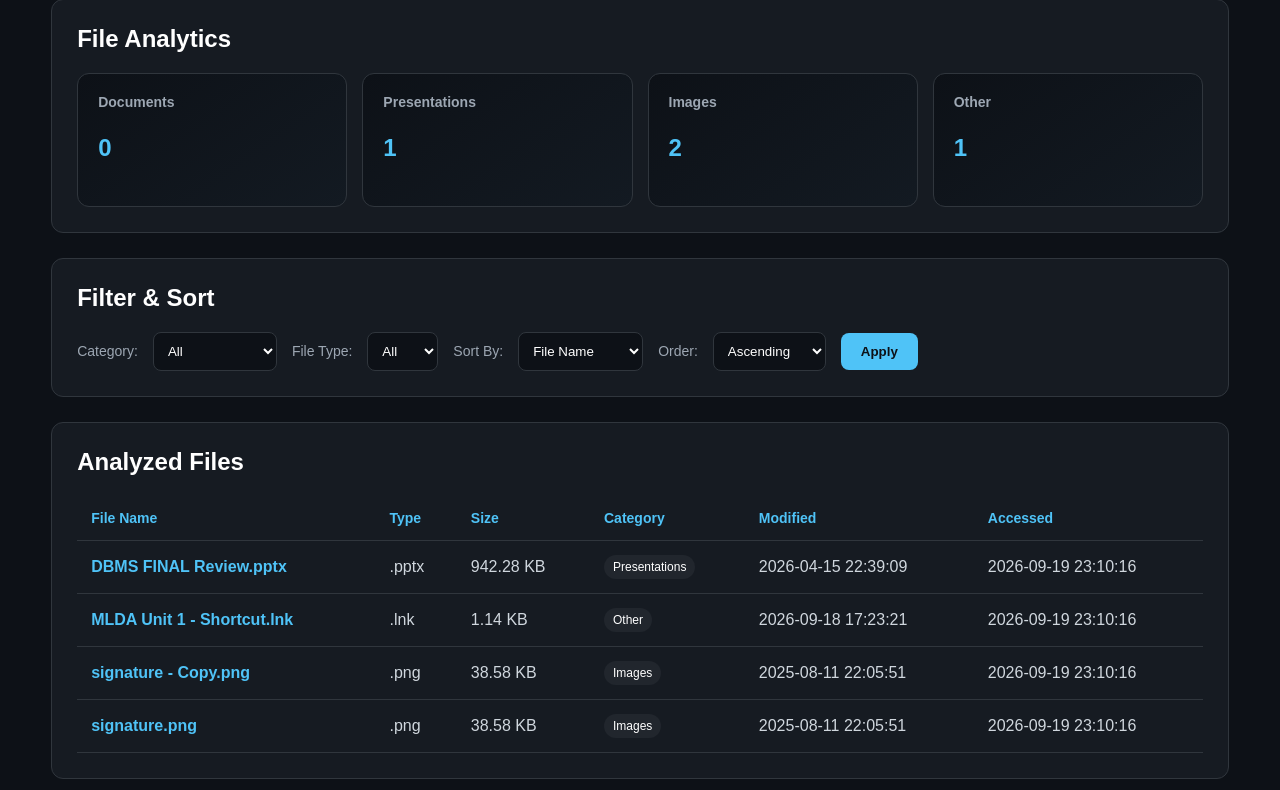
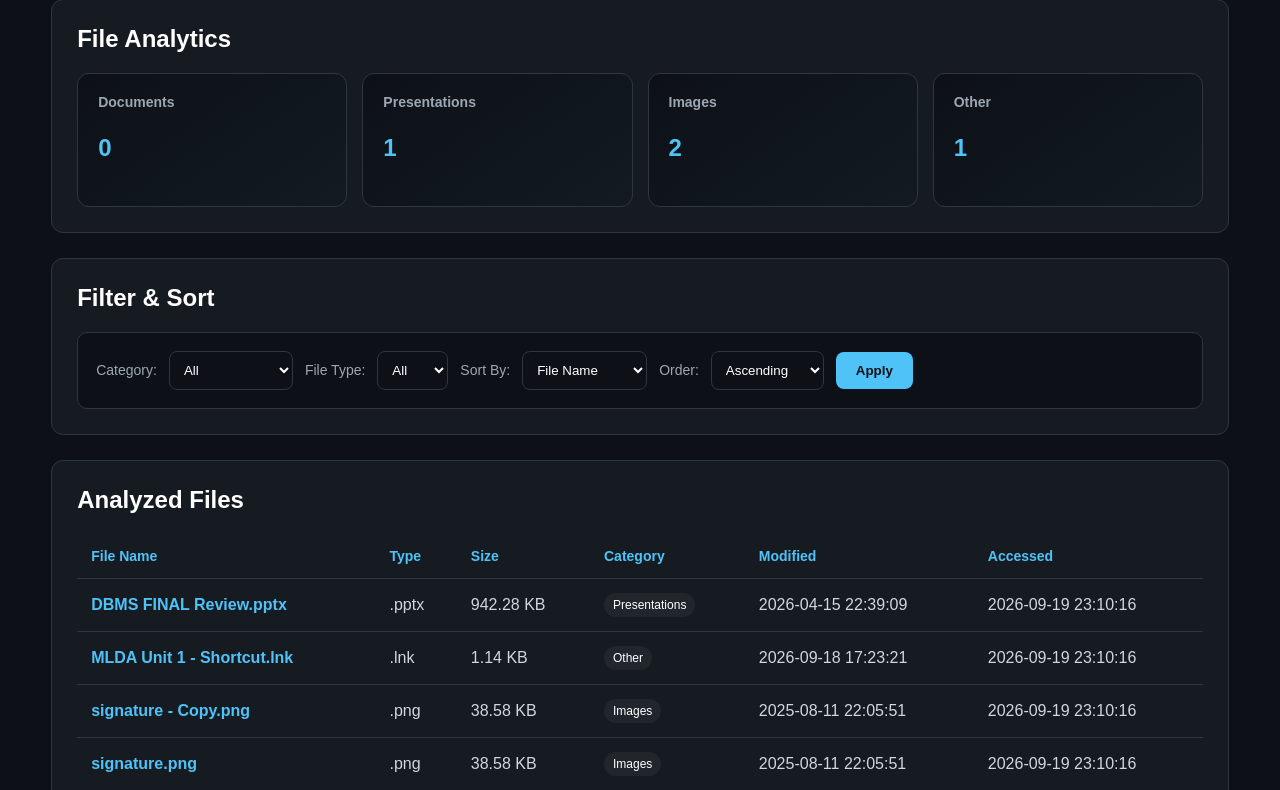
Before and after one commit to ritisharanjan10177-netizen/File_Metadata_Analyzer, a Flask app: page / in a window 1280 px wide. Shown: the part 711-1501 px from the top of the page. Run offline with Flask 3, Linux system fonts and the light colour scheme; data comes from the database, SQL or seed files in the repository.

Commit message:
Improve filter and sort section

```diff
--- a/templates/index.html
+++ b/templates/index.html
@@ -192,12 +192,16 @@
 
         /* Filters */
 
-        .filters {
-            display: flex;
-            gap: 15px;
-            flex-wrap: wrap;
-            align-items: center;
-        }
+       .filters {
+    display: flex;
+    gap: 12px;
+    flex-wrap: wrap;
+    align-items: center;
+    background: #0d1117;
+    padding: 18px;
+    border-radius: 10px;
+    border: 1px solid #30363d;
+}
 
         .filters select {
             background: #0d1117;
```
